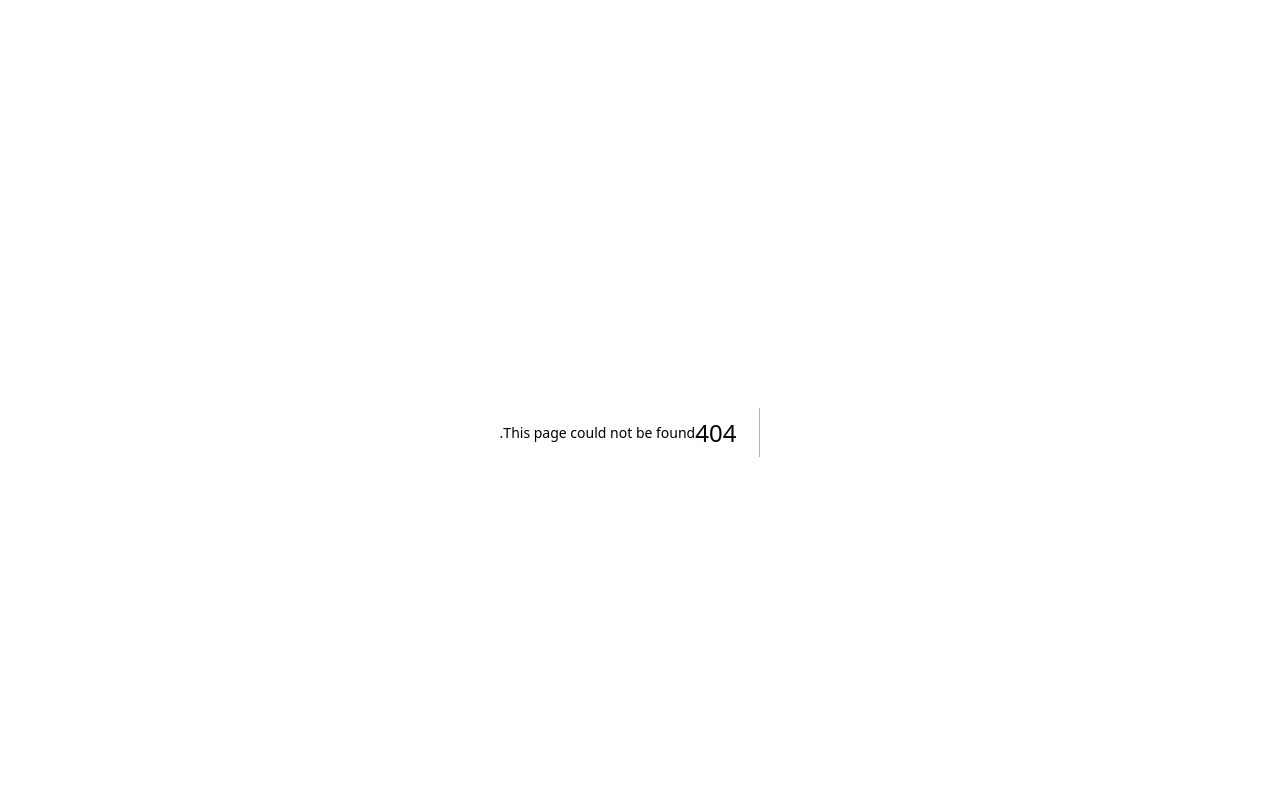
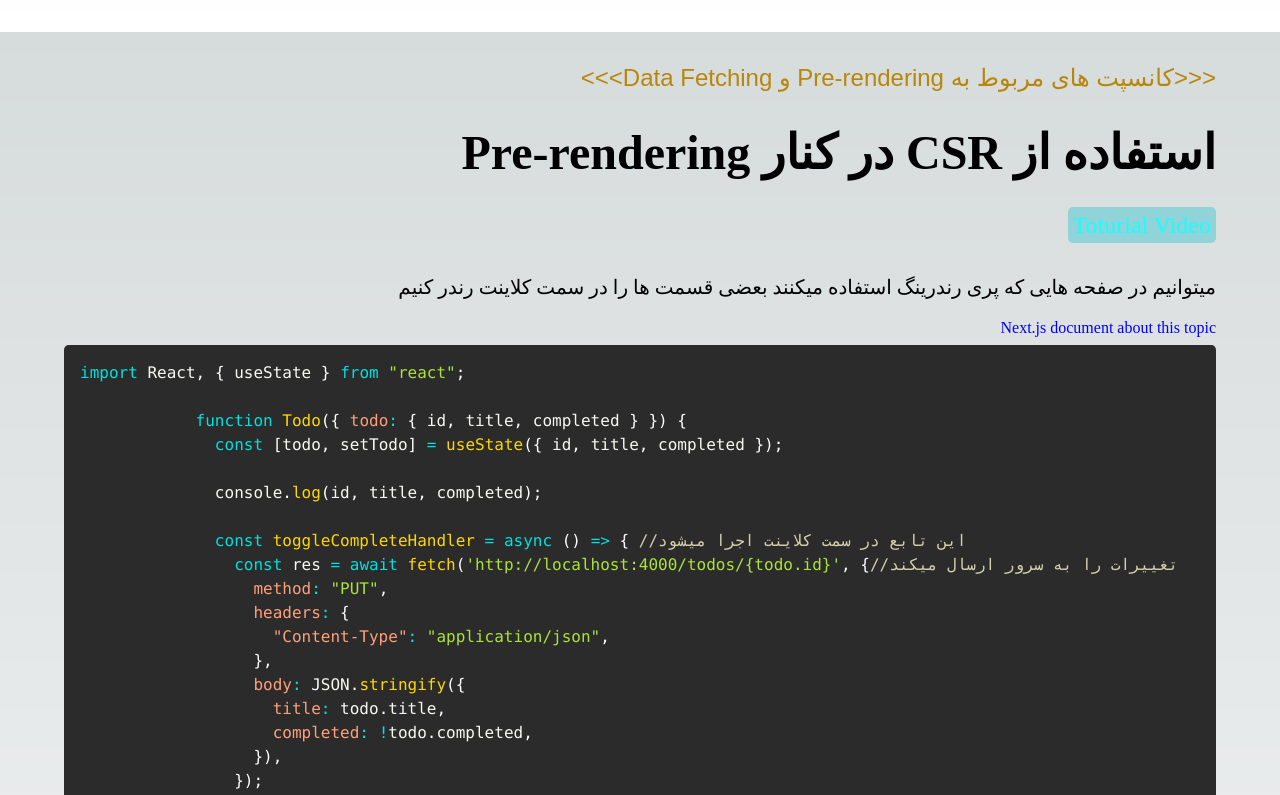
Before and after one commit to mosalehkamali/nextjs-tutorial, a Next.js app: page /Pre-rendering-Data-Fetching/CSRInPreRenndering in a window 1280 px wide. Before the commit this address had no page. Shown: the top 795 px of the page. Built offline with nearby package versions, Linux system fonts and the light colour scheme.

Commit message:
CSRInPreRenndering

```diff
--- a/data/db.json
+++ b/data/db.json
@@ -160,6 +160,12 @@
             "title":"Client-side rendering در Next.js",
             "path":"ClientSideRendering",
             "lessonLink":"https://sabzlearn.ir/lesson/45-28008/"
+           },
+           {
+            "id":126,
+            "title":"استفاده از CSR در کنار Pre-rendering",
+            "path":"CSRInPreRenndering",
+            "lessonLink":"https://sabzlearn.ir/lesson/45-28011/"
            }
 
         ]
--- /dev/null
+++ b/pages/Pre-rendering-Data-Fetching/CSRInPreRenndering.js
@@ -0,0 +1,74 @@
+import CodeBox from '@/components/module/CodeBox'
+import TopicHeader from '@/components/module/TopicHeader'
+import Link from 'next/link'
+import React from 'react'
+
+function CSRInPreRenndering() {
+  return (
+    <>
+     <TopicHeader></TopicHeader>
+     <p className='topic-text'>
+      میتوانیم در صفحه هایی که پری رندرینگ استفاده میکنند بعضی قسمت ها را در سمت کلاینت رندر کنیم
+     </p>
+     <Link className='topic-link' href="https://nextjs.org/docs/pages/building-your-application/data-fetching/client-side">Next.js document about this topic</Link>
+     <CodeBox code={
+            `import React, { useState } from "react";
+
+            function Todo({ todo: { id, title, completed } }) {
+              const [todo, setTodo] = useState({ id, title, completed });
+
+              console.log(id, title, completed);
+
+              const toggleCompleteHandler = async () => { //این تابع در سمت کلاینت اجرا میشود
+                const res = await fetch('http://localhost:4000/todos/{todo.id}', {//تغییرات را به سرور ارسال میکند
+                  method: "PUT",
+                  headers: {
+                    "Content-Type": "application/json",
+                  },
+                  body: JSON.stringify({
+                    title: todo.title,
+                    completed: !todo.completed,
+                  }),
+                });
+                const data = await res.json();
+
+                if (res.status === 200) {//اگر جواب اوکی بود تغییرات در سمت کلاینت در صفحه اعمال میشوند
+                  // setTodo((prevTodo) => ({ ...prevTodo, completed: !prevTodo.completed }));
+                  setTodo(data);
+                  console.log("Todo Completed Successfully :))");
+                }
+              };
+
+              return (
+                <li>
+                  <h2>
+                    {todo.id}. {todo.title}
+                  </h2>
+                  <p>Complete: {todo.completed ? "✅" : "❌"}</p>
+                  <button onClick={toggleCompleteHandler}>Toggle Completed</button>
+                  <hr />
+                </li>
+              );
+            }
+
+            export async function getServerSideProps(context) { //این صفحه با استفاده از این تابع به صورت SSR رندر میشود
+              const { params } = context;
+              const res = await fetch('http://localhost:4000/todos/{params.id}');
+              const data = await res.json();
+
+              return {
+                props: {
+                  todo: data,
+                },
+              };
+            }
+
+            export default Todo;
+
+            `
+     }></CodeBox>
+    </>
+  )
+}
+
+export default CSRInPreRenndering
```
